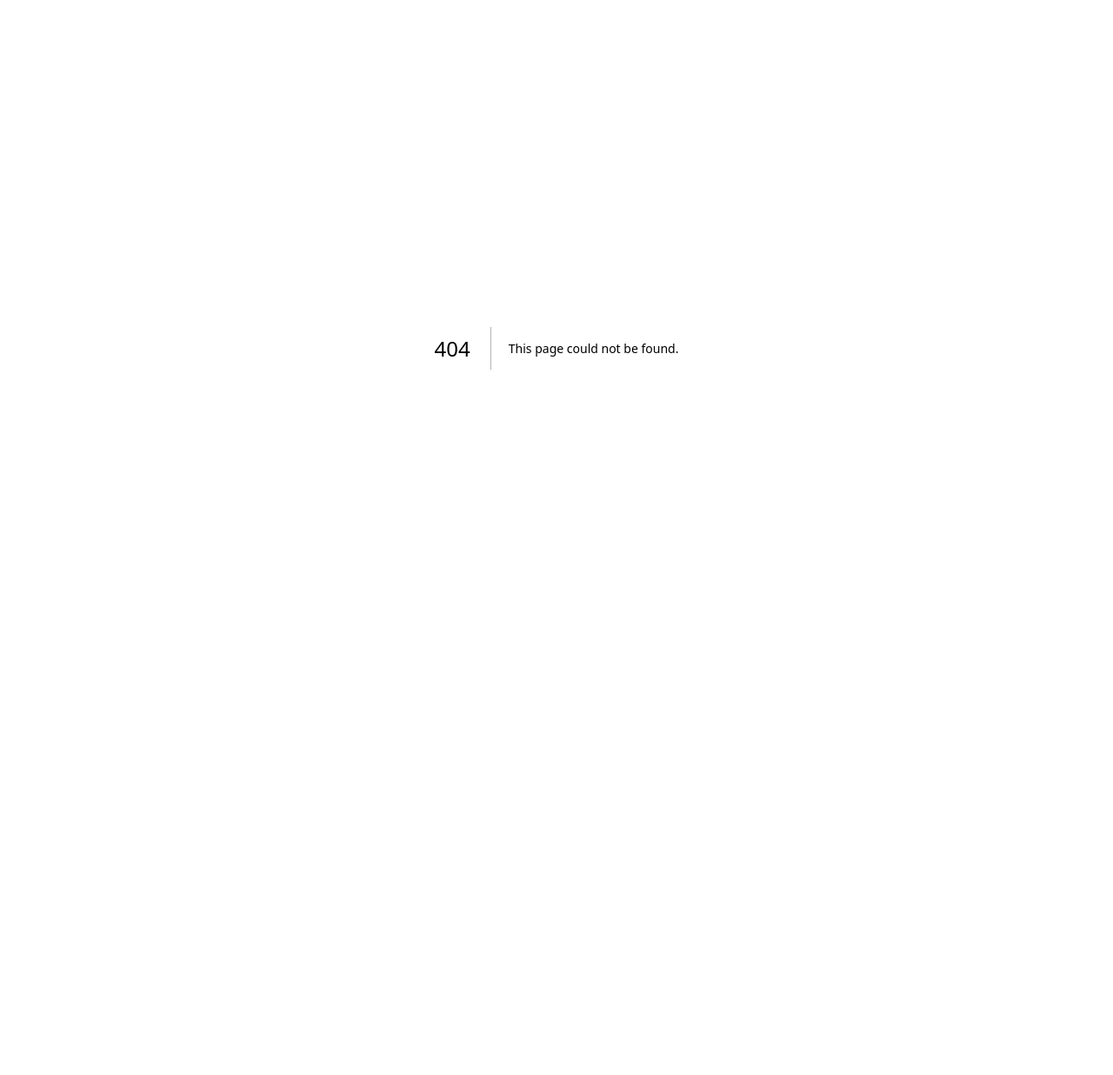
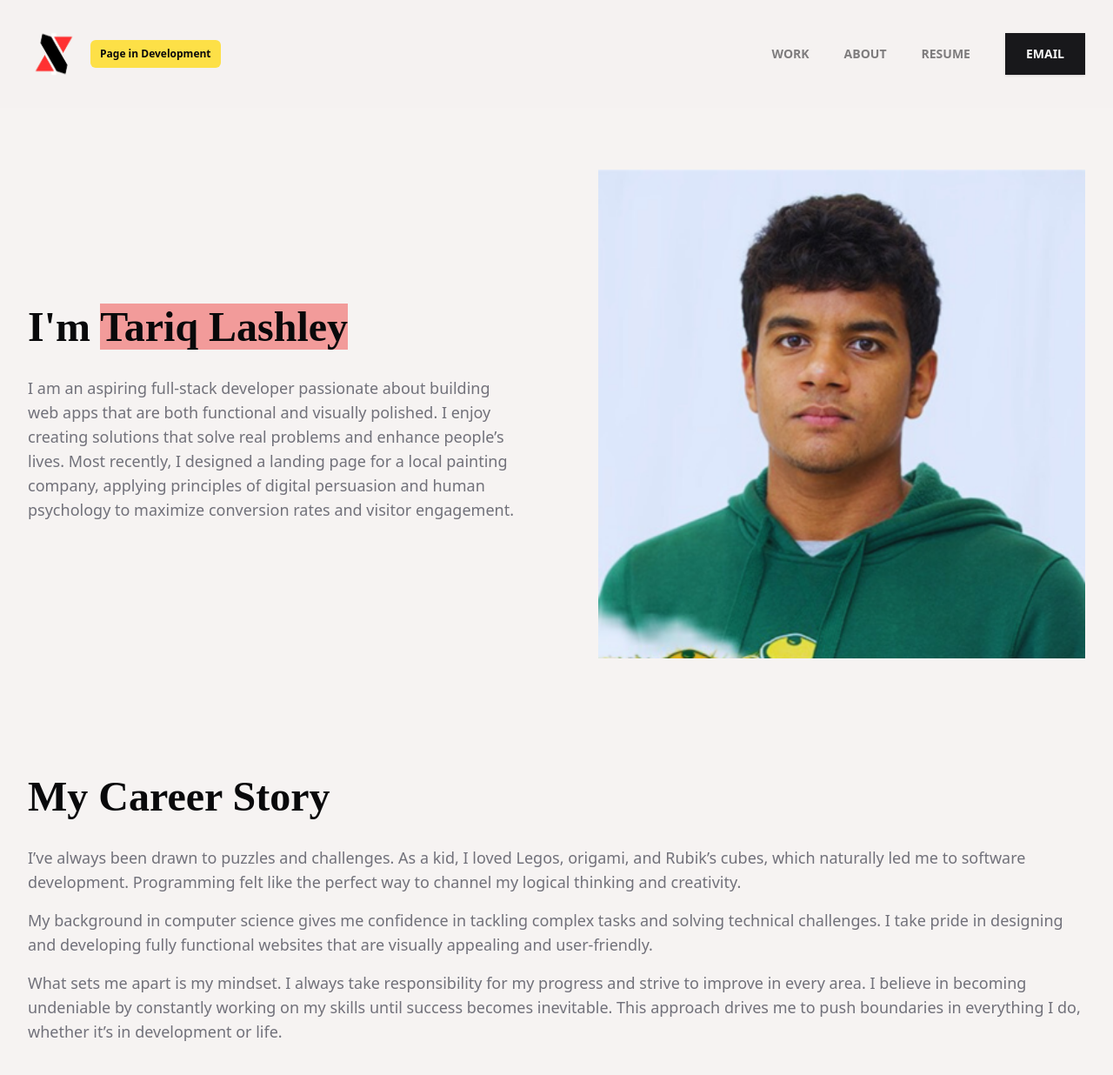
Before and after one commit to TariqLash/tariqlash.github.io, a Next.js app: page /about in a window 1280 px wide. Before the commit this address had no page. Shown: the top 1236 px of the page at 87% size. Before the commit the page ends 800 px from the top, so only its background shows below. Built offline with nearby package versions, Linux system fonts and the light colour scheme.

Commit message:
added a simple about section along with some minor style changes

```diff
--- /dev/null
+++ b/app/about/page.jsx
@@ -0,0 +1,46 @@
+import Navbar from '@/components/Navbar'
+import React from 'react'
+import Image from 'next/image'
+
+const page = () => {
+  return (
+    <div>
+      <Navbar />
+      <div className='max-w-screen-xl mx-auto'>
+        <div className='grid grid-cols-1 lg:grid-cols-2 gap-8 mt-10'>
+          <div className='px-8 lg:aspect-square  flex flex-col justify-center'>
+            <h1 className='text-5xl playfair mb-8'>I'm <span className='bg-red-500/50'>Tariq Lashley</span></h1>
+            <p className='text-lg text-muted-foreground pr-12 lg:pr-0'>
+              I am an aspiring full-stack developer passionate about building web apps that are both functional
+              and visually polished. I enjoy creating solutions that solve real problems and enhance people’s lives.
+              Most recently, I designed a landing page for a local painting company, applying principles of digital
+              persuasion and human psychology to maximize conversion rates and visitor engagement.
+            </p>
+          </div>
+          <div className='px-8 lg:aspect-square flex justify-center items-center'>
+            <Image
+              src="/about.png"
+              width={1000}
+              height={1000}
+              alt="picture of me"
+            />
+          </div>
+        </div>
+        <div className='px-8 flex flex-col justify-center space-y-4 mt-10 py-16'>
+          <h1 className='text-5xl playfair mb-4'>My Career Story</h1>
+          <p className='text-lg text-muted-foreground'>
+            I’ve always been drawn to puzzles and challenges. As a kid, I loved Legos, origami, and Rubik’s cubes, which naturally led me to software development. Programming felt like the perfect way to channel my logical thinking and creativity.
+          </p>
+          <p className='text-lg text-muted-foreground'>
+            My background in computer science gives me confidence in tackling complex tasks and solving technical challenges. I take pride in designing and developing fully functional websites that are visually appealing and user-friendly.
+          </p>
+          <p className='text-lg text-muted-foreground'>
+            What sets me apart is my mindset. I always take responsibility for my progress and strive to improve in every area. I believe in becoming undeniable by constantly working on my skills until success becomes inevitable. This approach drives me to push boundaries in everything I do, whether it’s in development or life.
+          </p>
+        </div>
+      </div>
+    </div>
+  )
+}
+
+export default page
--- a/components/Hero.jsx
+++ b/components/Hero.jsx
@@ -7,16 +7,16 @@ const Hero = () => {
     <div className='h-screen flex flex-col items-center justify-center hero' >
       <div className='mb-80 md:mb-40'>
 
-        <div className='flex flex-col items-center text-sm md:text-lg mb-5'>
+        <div className='flex flex-col items-center text-md md:text-lg mb-5'>
           <p>Tariq Lashley</p>
           <p className='text-muted-foreground'>Full-Stack Developer</p>
         </div>
-        <div className='playfair flex flex-col items-center text-4xl md:text-6xl lg:text-8xl text-center'>
+        <div className='playfair flex flex-col items-center text-5xl md:text-6xl lg:text-8xl text-center'>
           <p>I build web apps</p>
           <p>that solve real world</p>
           <span className='bg-red-500/50'>problems</span>
         </div>
-        <div className='mt-5 flex justify-center text-sm md:text-lg text-muted-foreground'>
+        <div className='mt-5 flex justify-center text-md md:text-lg text-muted-foreground'>
           <p>Backend, Frontend and everything in between</p>
         </div>
       </div>
--- a/components/Navbar.jsx
+++ b/components/Navbar.jsx
@@ -13,7 +13,7 @@ import { Badge } from "@/components/ui/badge"
 
 const Navbar = () => {
   return (
-    <nav className='flex items-center justify-between navbar bg-[#f6f3f2]/95 p-5 px-7 font-bold'>
+    <nav className='flex items-center justify-between bg-[#f6f3f2]/95 p-5 px-7 font-bold lg:p-8'>
       <a href="/" className='flex items-center'>
       <img src="locked.png" alt="logo" width={60} height={60} />
       <Badge variant="warning" className="h-8 ml-3">Page in Development</Badge>
@@ -21,8 +21,8 @@ const Navbar = () => {
       </a>
       <div className='hidden md:flex'>
         <ul className='flex justify-around space-x-10 items-center text-sm'>
-          <li className='opacity-50 hover:opacity-100 transition'><a href="#work">WORK</a></li>
-          <li className='opacity-50 hover:opacity-100 transition'><a href="">ABOUT</a></li>
+          <li className='opacity-50 hover:opacity-100 transition'><a href="/#work">WORK</a></li>
+          <li className='opacity-50 hover:opacity-100 transition'><a href="/about">ABOUT</a></li>
           <li className='opacity-50 hover:opacity-100 transition'><a href="/resume.pdf" target='blank'>RESUME</a></li>
           <a href="mailto:tariqlashley@gmail.com">
             <Button className="rounded-none p-6 font-bold text-md">EMAIL</Button>
@@ -36,7 +36,7 @@ const Navbar = () => {
   </DropdownMenuTrigger>
   <DropdownMenuContent className="mr-3" onCloseAutoFocus={event => event.preventDefault()}>
     <DropdownMenuItem><a href="#work">WORK</a></DropdownMenuItem>
-    <DropdownMenuItem><a href="#work">ABOUT</a></DropdownMenuItem>
+    <DropdownMenuItem><a href="/about">ABOUT</a></DropdownMenuItem>
     <DropdownMenuItem><a href="/resume.pdf" target='blank'>RESUME</a></DropdownMenuItem>
     <DropdownMenuItem>
       <a href="mailto:tariqlashley@gmail.com">
--- a/components/Work.jsx
+++ b/components/Work.jsx
@@ -21,7 +21,7 @@ import { SiNextdotjs, SiHono, SiDrizzle, SiClerk, SiReact, SiTailwindcss, SiMong
 const Work = () => {
   return (
     <div id='work'>
-      <h1 className='mx-auto w-fit pt-6'>Selected Projects</h1>
+      <h1 className='mx-auto w-fit pt-16'>Selected Projects</h1>
       <h1 className='mx-auto w-fit text-muted-foreground'>2023-2024</h1>
       <div className='grid grid-cols-1 lg:grid-cols-2 p-4 md:p-14 pt-8 gap-8 gap-y-16' >
         <div className='mb-12 md:mb-0'>
--- a/package.json
+++ b/package.json
@@ -28,7 +28,10 @@
     "tailwindcss-animate": "^1.0.7"
   },
   "devDependencies": {
+    "@types/node": "22.9.0",
+    "@types/react": "18.3.12",
     "postcss": "^8",
-    "tailwindcss": "^3.4.1"
+    "tailwindcss": "^3.4.1",
+    "typescript": "5.6.3"
   }
 }
```
Also changed, not shown: public/about.png (added), 1 other file (tests, documents, lock files or other folders).
